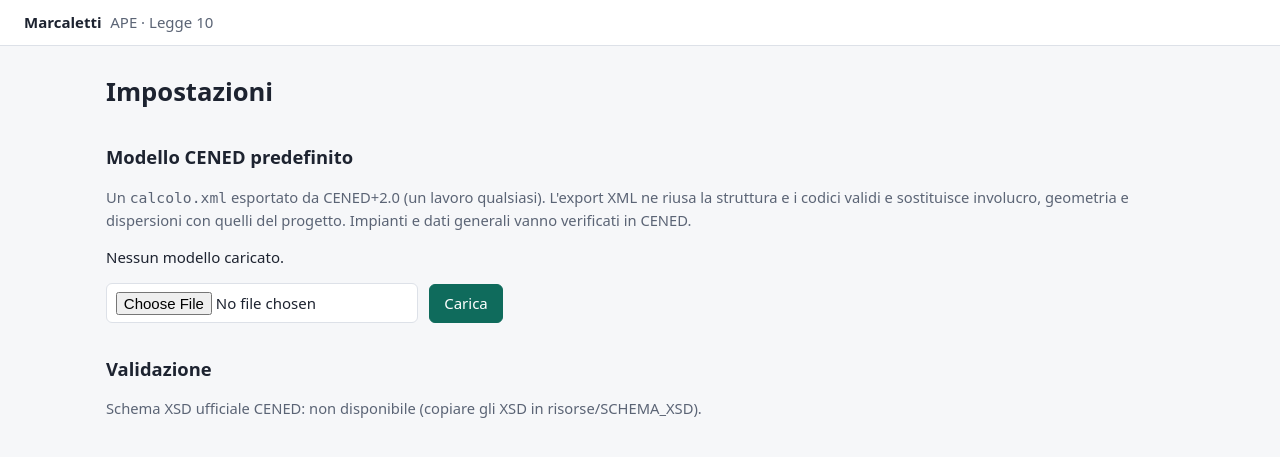
After one commit to fabiocorna/Marcaletti, a FastAPI app: template web/templates/impostazioni.html in a window 1280 px wide. The commit adds this page. Shown: the top 457 px of the page. Run offline with FastAPI, Linux system fonts and the light colour scheme; the template is opened without the code that fills it, so the values that code supplies are empty.

Commit message:
Web: modello CENED predefinito per utente e controllo dei file caricati
Co-Authored-By: Claude Opus 5.5 <noreply@anthropic.com>
Claude-Session: https://claude.ai/code/session_01U62r77PNujEetn1Xi7H9f5

```diff
--- a/web/app.py
+++ b/web/app.py
@@ -15,6 +15,7 @@ from cened.progetto import da_dizionario
 from cened.rapido import EPOCHE, a_toml, genera_progetto
 from cened.scheda import genera_scheda
 from cened import comuni
+from cened.schema import disponibile as schema_disponibile
 from cened.dinamica import dinamica
 from cened.igrotermia import glaser
 from cened.verifiche import INTERVENTI, verifica
@@ -201,7 +202,8 @@ def dettaglio(request: Request, pid: int):
     riga = _carica(u, pid)
     prog, ris, ver, errore = _analizza(riga)
     return pagina(request, "progetto.html", u=u, riga=riga, prog=prog, ris=ris, ver=ver,
-                  errore=errore, interventi=ETICHETTE_INTERVENTO, analisi=_analisi_strutture(prog))
+                  errore=errore, interventi=ETICHETTE_INTERVENTO, analisi=_analisi_strutture(prog),
+                  modello_predefinito=db.leggi_modello(u["id"]))
 
 
 @app.post("/progetti/{pid}/toml")
@@ -245,28 +247,65 @@ def scarica_scheda(request: Request, pid: int):
                     headers={"Content-Disposition": _nome_file(riga, "md")})
 
 
+def _controlla_modello(contenuto: bytes) -> str | None:
+    """Errore se il file non è un calcolo.xml CENED+2.0 utilizzabile, altrimenti None."""
+    import xml.etree.ElementTree as ET
+    if len(contenuto) > 20 * 1024 * 1024:
+        return "file troppo grande (max 20 MB)"
+    try:
+        radice = ET.fromstring(contenuto)
+    except ET.ParseError as e:
+        return f"XML non leggibile: {e}"
+    if radice.tag != "{http://www.cened.it/cenedplus2/calcolo}calcolo":
+        return "non è un calcolo.xml esportato da CENED+2.0"
+    return None
+
+
 @app.post("/progetti/{pid}/modello")
 async def carica_modello(request: Request, pid: int, file: UploadFile):
     u = utente(request)
     _carica(u, pid)
     contenuto = await file.read()
-    if len(contenuto) > 20 * 1024 * 1024:
-        return PlainTextResponse("file troppo grande", status_code=413)
+    errore = _controlla_modello(contenuto)
+    if errore:
+        return PlainTextResponse(errore, status_code=400)
     db.aggiorna_progetto(u["id"], pid, modello_xml=contenuto)
     return RedirectResponse(f"/progetti/{pid}", status_code=303)
+
+
+@app.get("/impostazioni", response_class=HTMLResponse)
+def impostazioni(request: Request):
+    u = utente(request)
+    return pagina(request, "impostazioni.html", u=u, modello=db.leggi_modello(u["id"]), errore=None,
+                  xsd=schema_disponibile())
+
+
+@app.post("/impostazioni/modello", response_class=HTMLResponse)
+async def carica_modello_predefinito(request: Request, file: UploadFile):
+    u = utente(request)
+    contenuto = await file.read()
+    errore = _controlla_modello(contenuto)
+    if errore:
+        return pagina(request, "impostazioni.html", u=u, modello=db.leggi_modello(u["id"]),
+                      errore=errore, xsd=schema_disponibile())
+    db.salva_modello(u["id"], file.filename or "calcolo.xml", contenuto)
+    return RedirectResponse("/impostazioni", status_code=303)
 
 
 @app.get("/progetti/{pid}/import.xml")
 def scarica_xml(request: Request, pid: int):
     import tempfile
-    riga = _carica(utente(request), pid)
-    if not riga["modello_xml"]:
-        return PlainTextResponse("caricare prima un calcolo.xml di CENED come modello", status_code=400)
+    u = utente(request)
+    riga = _carica(u, pid)
+    modello = riga["modello_xml"] or (db.leggi_modello(u["id"]) or {"xml": None})["xml"]
+    if not modello:
+        return PlainTextResponse("caricare un calcolo.xml di CENED come modello (nel progetto o in "
+                                 "Impostazioni)", status_code=400)
     prog, _, _, errore = _analizza(riga)
     if errore:
         return PlainTextResponse(errore, status_code=400)
     with tempfile.NamedTemporaryFile(suffix=".xml") as t:
-        t.write(riga["modello_xml"])
+        t.write(modello)
         t.flush()
         try:
             xml, avvisi = genera_xml(prog, t.name)
--- a/web/db.py
+++ b/web/db.py
@@ -23,6 +23,10 @@ CREATE TABLE IF NOT EXISTS progetti (
     nome TEXT NOT NULL, intervento TEXT NOT NULL DEFAULT 'esistente',
     dati_rapidi TEXT, progetto_toml TEXT NOT NULL, modello_xml BLOB,
     creato REAL NOT NULL, modificato REAL NOT NULL
+);
+CREATE TABLE IF NOT EXISTS modelli (
+    utente_id INTEGER PRIMARY KEY REFERENCES utenti(id), nome TEXT NOT NULL, xml BLOB NOT NULL,
+    caricato REAL NOT NULL
 );
 CREATE TABLE IF NOT EXISTS climi (
     id INTEGER PRIMARY KEY, utente_id INTEGER NOT NULL REFERENCES utenti(id),
@@ -160,3 +164,16 @@ def salva_clima(utente_id: int, comune: str, dati: dict):
 def elimina_clima(utente_id: int, comune: str):
     with connessione() as con:
         con.execute("DELETE FROM climi WHERE utente_id = ? AND comune = ?", (utente_id, comune))
+
+
+# ---------------- modello CENED predefinito ----------------
+def salva_modello(utente_id: int, nome: str, xml: bytes):
+    with connessione() as con:
+        con.execute("INSERT INTO modelli VALUES (?, ?, ?, ?) ON CONFLICT(utente_id) DO UPDATE SET "
+                    "nome = excluded.nome, xml = excluded.xml, caricato = excluded.caricato",
+                    (utente_id, nome, xml, time.time()))
+
+
+def leggi_modello(utente_id: int):
+    with connessione() as con:
+        return con.execute("SELECT nome, xml, caricato FROM modelli WHERE utente_id = ?", (utente_id,)).fetchone()
--- a/web/templates/base.html
+++ b/web/templates/base.html
@@ -14,6 +14,7 @@
     <a href="/">Progetti</a>
     <a href="/progetti/nuovo">Nuovo</a>
     <a href="/climi">Dati climatici</a>
+    <a href="/impostazioni">Impostazioni</a>
     <form method="post" action="/logout"><button class="link">Esci ({{ u.username }})</button></form>
   </nav>
   {% endif %}
--- /dev/null
+++ b/web/templates/impostazioni.html
@@ -0,0 +1,17 @@
+{% extends "base.html" %}
+{% block titolo %}Impostazioni{% endblock %}
+{% block corpo %}
+<h1>Impostazioni</h1>
+<h2>Modello CENED predefinito</h2>
+<p class="nota">Un <code>calcolo.xml</code> esportato da CENED+2.0 (un lavoro qualsiasi). L'export XML ne riusa
+la struttura e i codici validi e sostituisce involucro, geometria e dispersioni con quelli del progetto.
+Impianti e dati generali vanno verificati in CENED.</p>
+{% if errore %}<p class="errore">{{ errore }}</p>{% endif %}
+<p>{% if modello %}Modello attuale: <b>{{ modello.nome }}</b>{% else %}Nessun modello caricato.{% endif %}</p>
+<form method="post" action="/impostazioni/modello" enctype="multipart/form-data" class="modulo in-linea">
+  <input type="file" name="file" accept=".xml" required>
+  <button class="primario">Carica</button>
+</form>
+<h2>Validazione</h2>
+<p class="nota">Schema XSD ufficiale CENED: {{ 'disponibile, ogni export viene validato' if xsd else 'non disponibile (copiare gli XSD in risorse/SCHEMA_XSD)' }}.</p>
+{% endblock %}
--- a/web/templates/progetto.html
+++ b/web/templates/progetto.html
@@ -6,7 +6,7 @@
   <div class="bottoni">
     <a class="bottone" href="/progetti/{{ riga.id }}/scheda.md">Scheda CENED (.md)</a>
     <a class="bottone" href="/progetti/{{ riga.id }}/progetto.toml">Progetto (.toml)</a>
-    {% if riga.modello_xml %}<a class="bottone primario" href="/progetti/{{ riga.id }}/import.xml">XML per CENED</a>{% endif %}
+    {% if riga.modello_xml or modello_predefinito %}<a class="bottone primario" href="/progetti/{{ riga.id }}/import.xml">XML per CENED</a>{% endif %}
   </div>
 </div>
 <p class="nota">{{ interventi.get(riga.intervento, riga.intervento) }}</p>
@@ -95,7 +95,7 @@
 <form method="post" action="/progetti/{{ riga.id }}/modello" enctype="multipart/form-data" class="modulo in-linea">
   <input type="file" name="file" accept=".xml" required>
   <button>Carica calcolo.xml</button>
-  <span class="nota">{{ 'Modello caricato.' if riga.modello_xml else 'Nessun modello: serve un calcolo.xml esportato da CENED+2.0.' }}</span>
+  <span class="nota">{% if riga.modello_xml %}Modello specifico del progetto caricato.{% elif modello_predefinito %}Si usa il modello predefinito ({{ modello_predefinito.nome }}); qui puoi caricarne uno solo per questo progetto.{% else %}Nessun modello: caricane uno qui o in <a href="/impostazioni">Impostazioni</a>.{% endif %}</span>
 </form>
 
 <h2>Modifica avanzata</h2>
```
Also changed, not shown: tests/test_web.py (+13 -1 lines).
